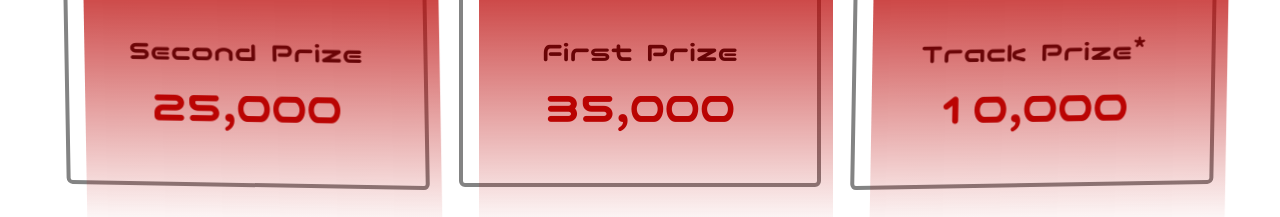
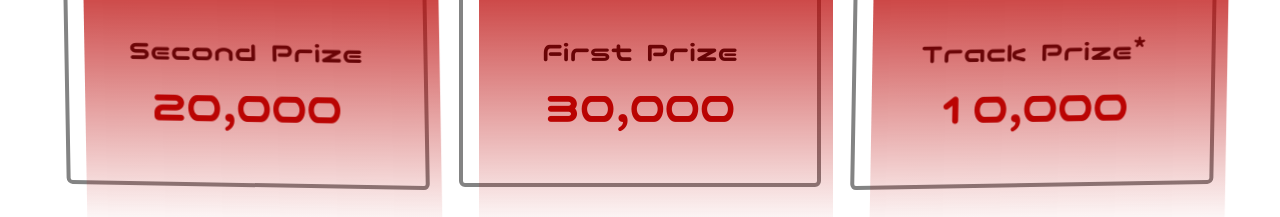
Before and after one commit to jyothi-engineering-college/hackathena_25, a React (Vite) app: page / in a window 1280 px wide. Shown: the part 4449-4666 px from the top of the page. Built offline with nearby package versions, Linux system fonts and the light colour scheme; what @xpd/tailwind-3dtransforms would draw is missing.

Commit message:
Update prize values in Prizes component

```diff
--- a/src/components/home/Prizes.jsx
+++ b/src/components/home/Prizes.jsx
@@ -11,14 +11,14 @@ export default function Prizes() {
                     className="grow flex-1 max-md:order-2"
                     imgLink={'/images/icosahedron.svg'}
                     title={'Second Prize'}
-                    value={'25,000'}
+                    value={'20,000'}
                     skewValue={1}
                 />
                 <RewardCard
                     className="grow flex-1 max-md:order-1"
                     imgLink={'/images/dodecahedron.svg'}
                     title={'First Prize'}
-                    value={'35,000'}
+                    value={'30,000'}
                     skewValue={0}
                 />
                 <RewardCard
```
